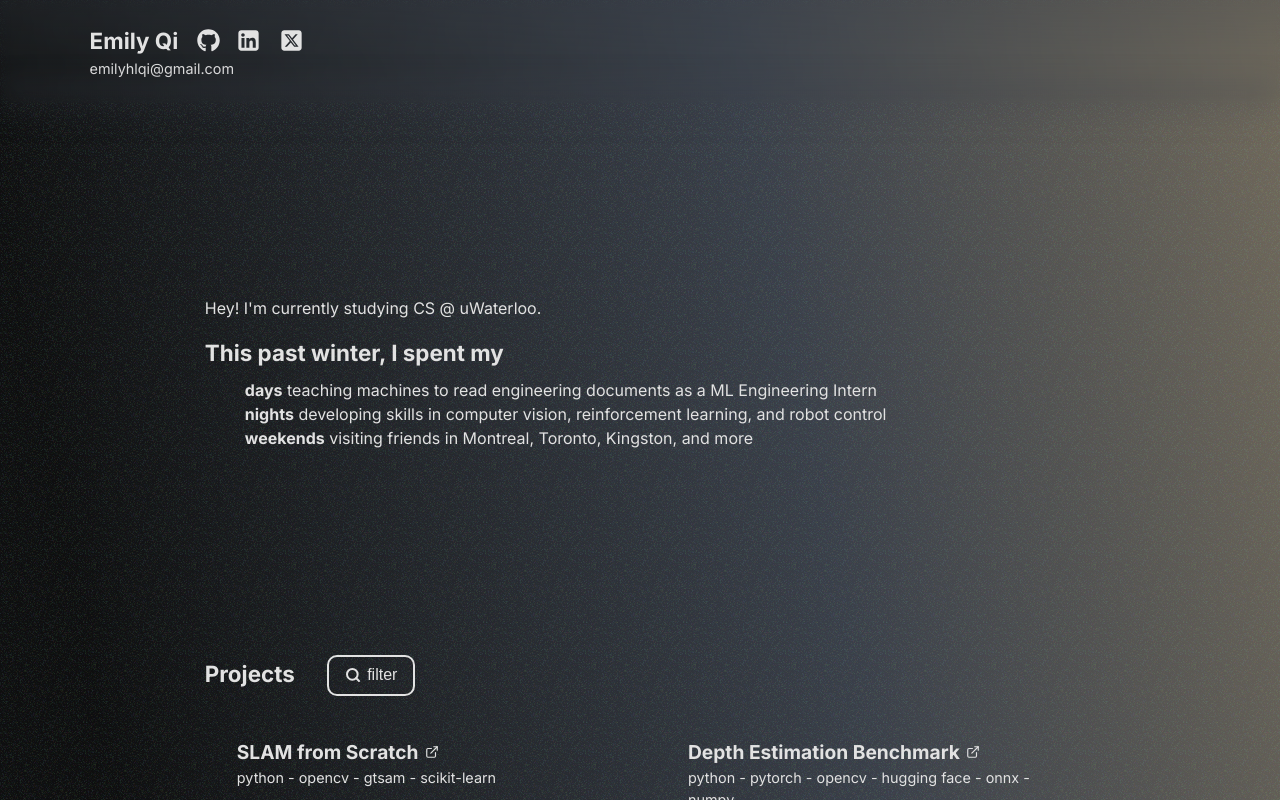
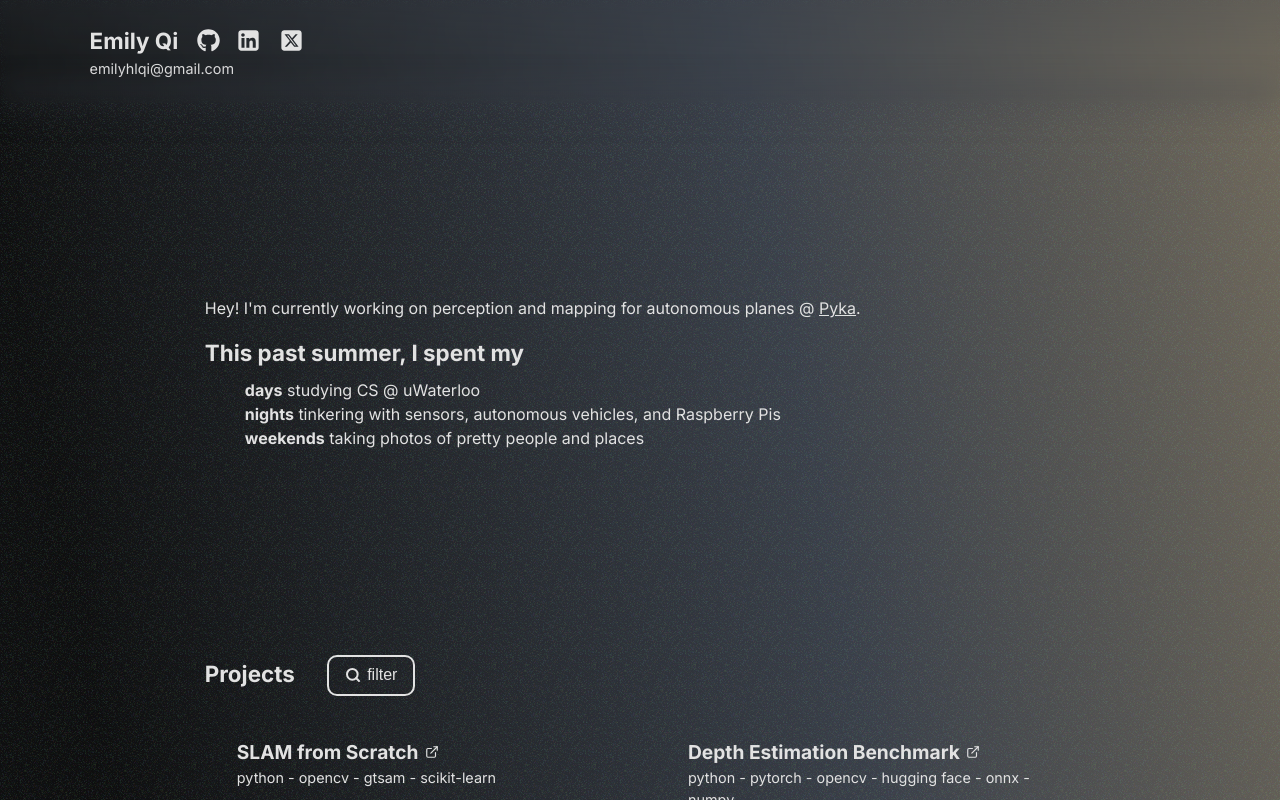
Before and after one commit to emlyqi/emilyqi-light, a React (Vite) app: page / in a window 1280 px wide. Shown: the top 800 px of the page. Built offline with nearby package versions, Linux system fonts and the light colour scheme.

Commit message:
summerloo update

```diff
--- a/src/sections/About.tsx
+++ b/src/sections/About.tsx
@@ -3,12 +3,12 @@
 const About = () => {
   return (
     <div style={{ margin: '12rem 0' }}>
-      <p>Hey! I'm currently studying CS @ uWaterloo.</p>
-      <h1 style={{ marginBottom: '0.5rem' }}>This past winter, I spent my</h1>
+      <p>Hey! I'm currently working on perception and mapping for autonomous planes @ <a href="https://flypyka.com/" target="_blank" rel="noopener noreferrer" style={{ textDecoration: 'underline' }}>Pyka</a>.</p>
+      <h1 style={{ marginBottom: '0.5rem' }}>This past summer, I spent my</h1>
       <ul style={{marginTop: 0 }}>
-        <li><b>days</b> teaching machines to read engineering documents as a ML Engineering Intern</li>
-        <li><b>nights</b> developing skills in computer vision, reinforcement learning, and robot control</li>
-        <li><b>weekends</b> visiting friends in Montreal, Toronto, Kingston, and more</li>
+        <li><b>days</b> studying CS @ uWaterloo</li>
+        <li><b>nights</b> tinkering with sensors, autonomous vehicles, and Raspberry Pis</li>
+        <li><b>weekends</b> taking photos of pretty people and places</li>
       </ul>
 {/* <div style={{ marginTop: '3rem' }}>
         <GitHubCalendar
```
